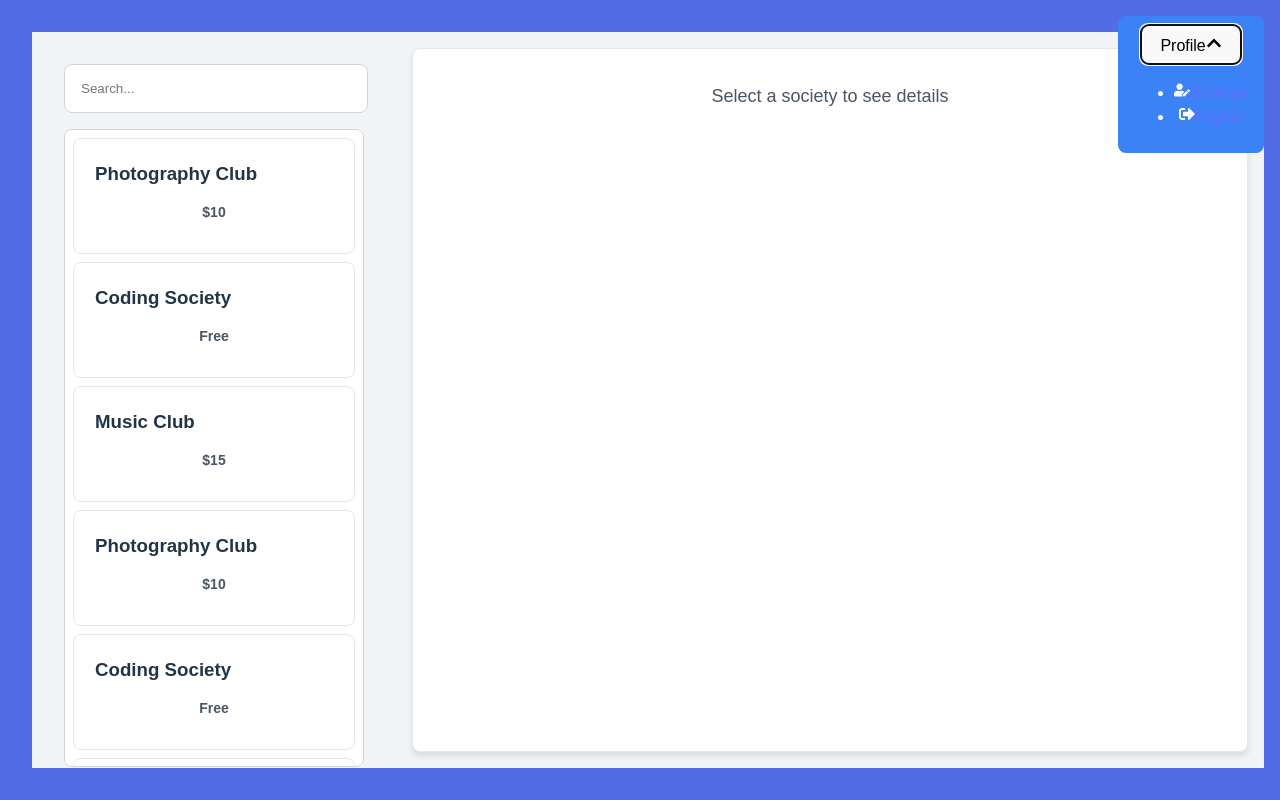
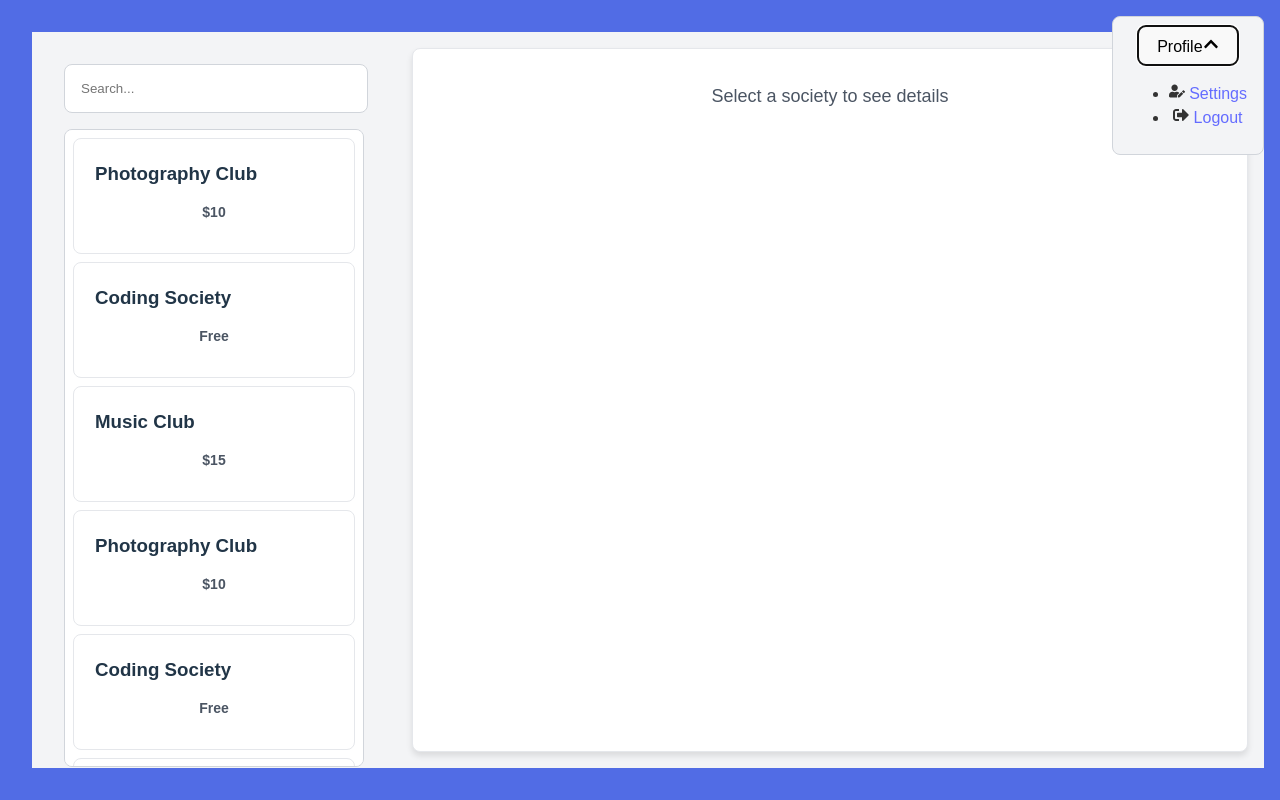
Before and after one commit to PortsmouthTeam6C/SETaP-Code, a React (Vite) app in the folder Frontend/: page /NavigateScreen in a window 1280 px wide. Both pictures are taken after a click on the button "Profile". Built offline with nearby package versions, Linux system fonts and the light colour scheme.

Commit message:
Updated profile dropdown + Improved Readme
Updated the profile dropdown code to make it more readable. Changed the read me file to what it should be like at the end (probably).

```diff
--- a/Frontend/src/pages/NavigateScreen.css
+++ b/Frontend/src/pages/NavigateScreen.css
@@ -92,13 +92,19 @@
   top: 1rem;
   right: 1rem;
   padding: 0.5rem 1rem;
-    background-color: #3b82f6; /* bg-blue-500 */
-    color: #ffffff;
-    border-radius: 0.5rem; /* rounded-lg */
+  border-radius: 0.5rem;
   font-weight: 500;
   cursor: pointer;
+
+  /* Set background and text color */
+  background-color: #f3f4f6; /* Light gray */
+  color: #333; /* Dark text */
+  border: 1px solid #d1d5db; /* Subtle border */
+  transition: background-color 0.2s ease-in-out, color 0.2s ease-in-out;
 }
 
+/* Hover effect */
 .profile-button:hover {
-    background-color: #2563eb; /* hover:bg-blue-600 */
+  background-color: #d1d5db; /* Darker gray */
+  color: #333; /* Darker text */
 }
--- a/Frontend/src/pages/NavigateScreen.tsx
+++ b/Frontend/src/pages/NavigateScreen.tsx
@@ -26,7 +26,7 @@ export const SingleLevelDropdownMenu = ({
     <div className="relative">
       <button
   type="button"
-        className="inline-flex items-center justify-center rounded-md text-sm border border-[#e4e4e7] h-10 px-4 py-2"
+  className="inline-flex items-center justify-center rounded-md text-sm border border-gray-300 h-10 px-4 py-2 bg-gray-100 text-gray-800 hover:bg-gray-300 hover:text-gray-900 transition"
   onClick={handleToggle}
 >
   {buttonLabel}
@@ -35,25 +35,25 @@ export const SingleLevelDropdownMenu = ({
   </span>
 </button>
       {open && (
-        <div className="absolute left-1/2 -translate-x-1/2 top-12">
-          <ul className="w-56 h-auto shadow-md rounded-md p-1 border bg-white">
+        <div className="absolute left-1/2 -translate-x-1/2 top-12 w-56 bg-white border border-gray-200 shadow-lg rounded-md p-1">
+        <ul className="w-full h-auto">
           {items.map((item, index) => (
             <li
               key={index}
-              className={`relative flex items-center gap-2 px-4 py-2 text-sm hover:bg-gray-100 rounded-md`}
+              className="flex items-center gap-2 px-4 py-2 text-sm hover:bg-gray-100 rounded-md cursor-pointer transition"
             >
-              {item.icon && <span>{item.icon}</span>}
+              {item.icon && <span className="text-gray-600">{item.icon}</span>}
               {item.url ? (
                 <Link
                   to={item.url}
-                  className="w-full text-left"
+                  className="w-full text-left text-gray-800 hover:text-gray-900"
                   onClick={() => setOpen(false)}
                 >
                   {item.title}
                 </Link>
               ) : (
                 <button
-                  className="w-full text-left"
+                  className="w-full text-left text-gray-800 hover:text-gray-900"
                   onClick={() => {
                     item.action?.();
                     setOpen(false);
@@ -139,8 +139,8 @@ export default function NavigateScreen() {
             <SingleLevelDropdownMenu
         buttonLabel="Profile"
         items={[
-          { title: "Settings", url: "/", icon: <FaUserEdit /> },
-          { title: "Logout", url: "/Login", icon: <FaSignOutAlt /> },
+          { title: "   Settings", url: "/", icon: <FaUserEdit /> },
+          { title: "   Logout", url: "/Login", icon: <FaSignOutAlt /> },
         ]}
       />
       </div>
```
Also changed, not shown: 1 other file (tests, documents, lock files or other folders). Lines whose indentation alone changed are shown as unchanged.
